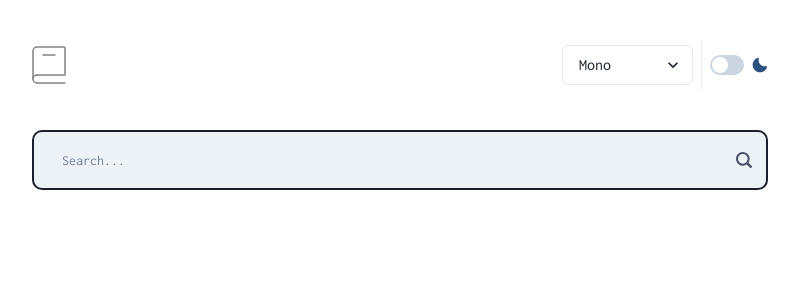
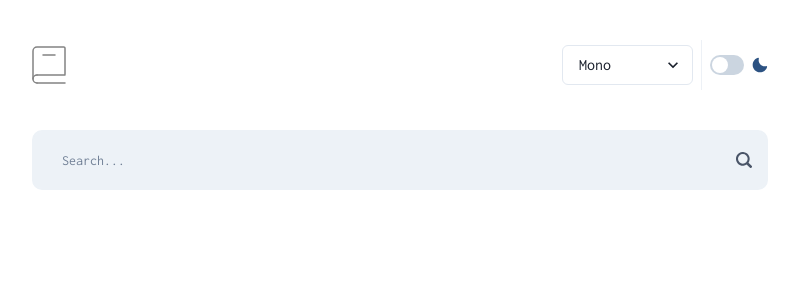
Before and after one commit to rojasmart/dictionary-web-app, a React (Vite) app: page / in a window 1280 px wide. Shown: the top 300 px of the page, without its empty margins (240-1039 px from the left). Built offline with nearby package versions, Linux system fonts and the light colour scheme.

Commit message:
add tiny arrangements

```diff
--- a/src/components/SearchInput.jsx
+++ b/src/components/SearchInput.jsx
@@ -30,9 +30,10 @@ const SearchInput = ({ onSearch }) => {
           p={7}
           placeholder="Search..."
           borderRadius={10}
-          borderColor={border ? "red" : "defaulColor"}
+          borderColor={border ? "red" : "#EDF2F7"}
           variant={"filled"}
           _focusVisible={{ background: "#EDF2F7" }}
+          _focusWithin={{ borderColor: "black" }}
           onKeyDown={handleKeyDown}
         />
       </InputGroup>
--- a/src/index.css
+++ b/src/index.css
@@ -37,8 +37,3 @@ body.font-lora {
 .audio-icon:hover {
   transform: scale(1.05);
 }
-
-@media only screen and (max-width: 768px) {
-}
-@media only screen and (max-width: 375px) {
-}
```
Also changed, not shown: src/components/PlayAudio.jsx (+3 -5 lines).
